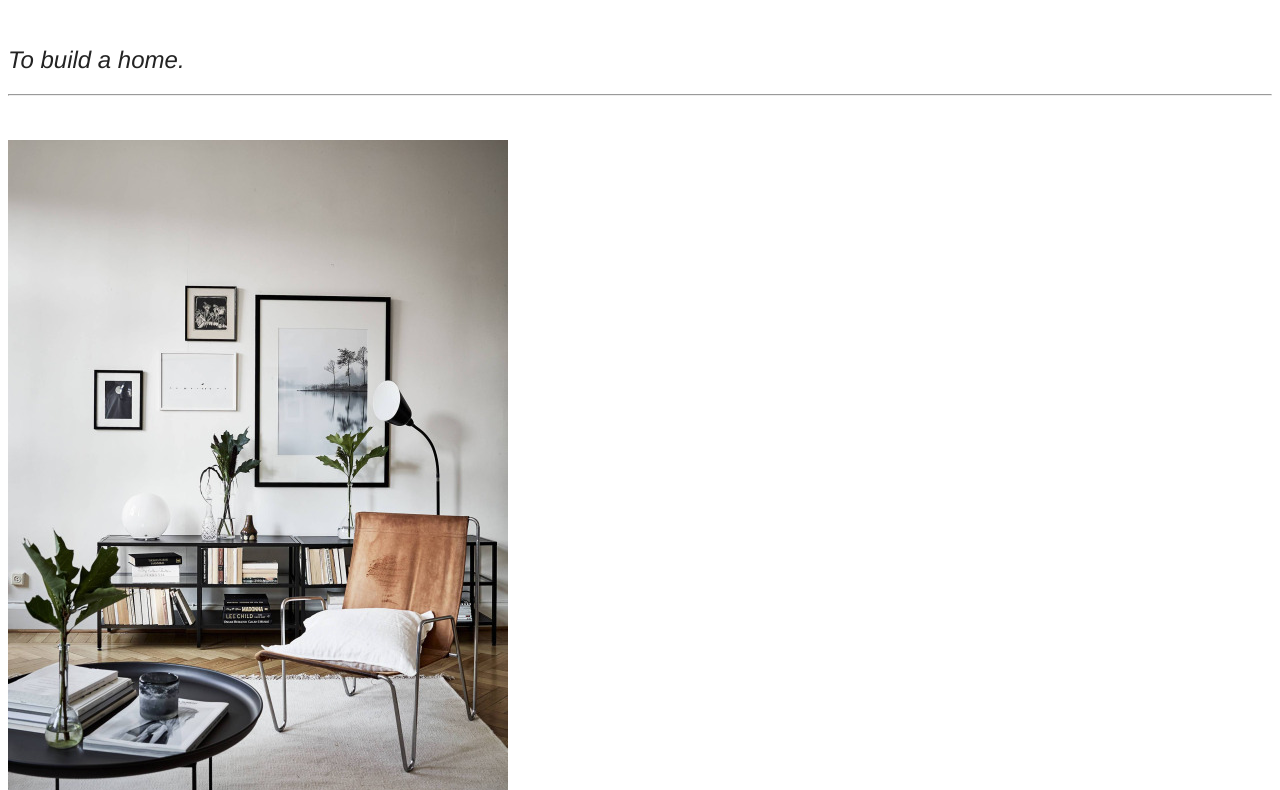
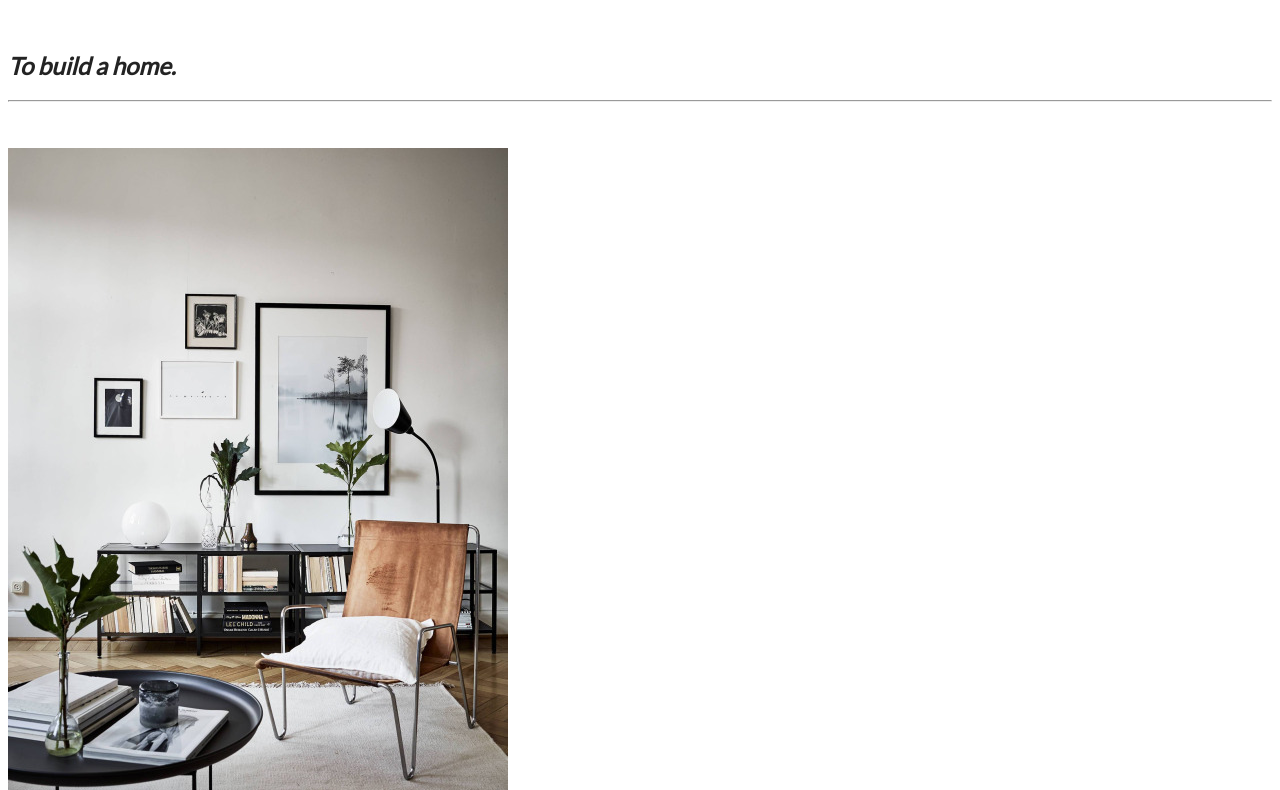
Before and after one commit to nishthaahuja/nishthaahuja.github.io, a plain HTML site: page unit_3/index.html in a window 1280 px wide. Shown: the part 203-993 px from the top of the page. Drawn offline with Linux system fonts and the light colour scheme.

Commit message:
font changes

```diff
--- a/unit_3/css/style.css
+++ b/unit_3/css/style.css
@@ -1,7 +1,10 @@
+@import url('https://fonts.googleapis.com/css?family=Lato');
+
 body {
 	background-color: white;
 	color:#232323;
-	font-family: "Helvetica Neue";
+	font-family: 'Lato', sans-serif;
+
 }
 
 h1 {
@@ -11,7 +14,7 @@
 
 h2{
 	font-size: 24px;
-	font-weight: lighter;
+	font-weight: bolder;
 	font-style: italic;
 
 }
--- a/unit_3/index.html
+++ b/unit_3/index.html
@@ -3,6 +3,9 @@
 <head>
 <link rel="stylesheet" type="text/css" href="css/style.css">
 <title>vi.</title>
+<style>
+@import url('https://fonts.googleapis.com/css?family=Lato');
+</style>
 </head>
 <body>
 	<h1>vi.</h1>
```
Also changed, not shown: 2 other files.
